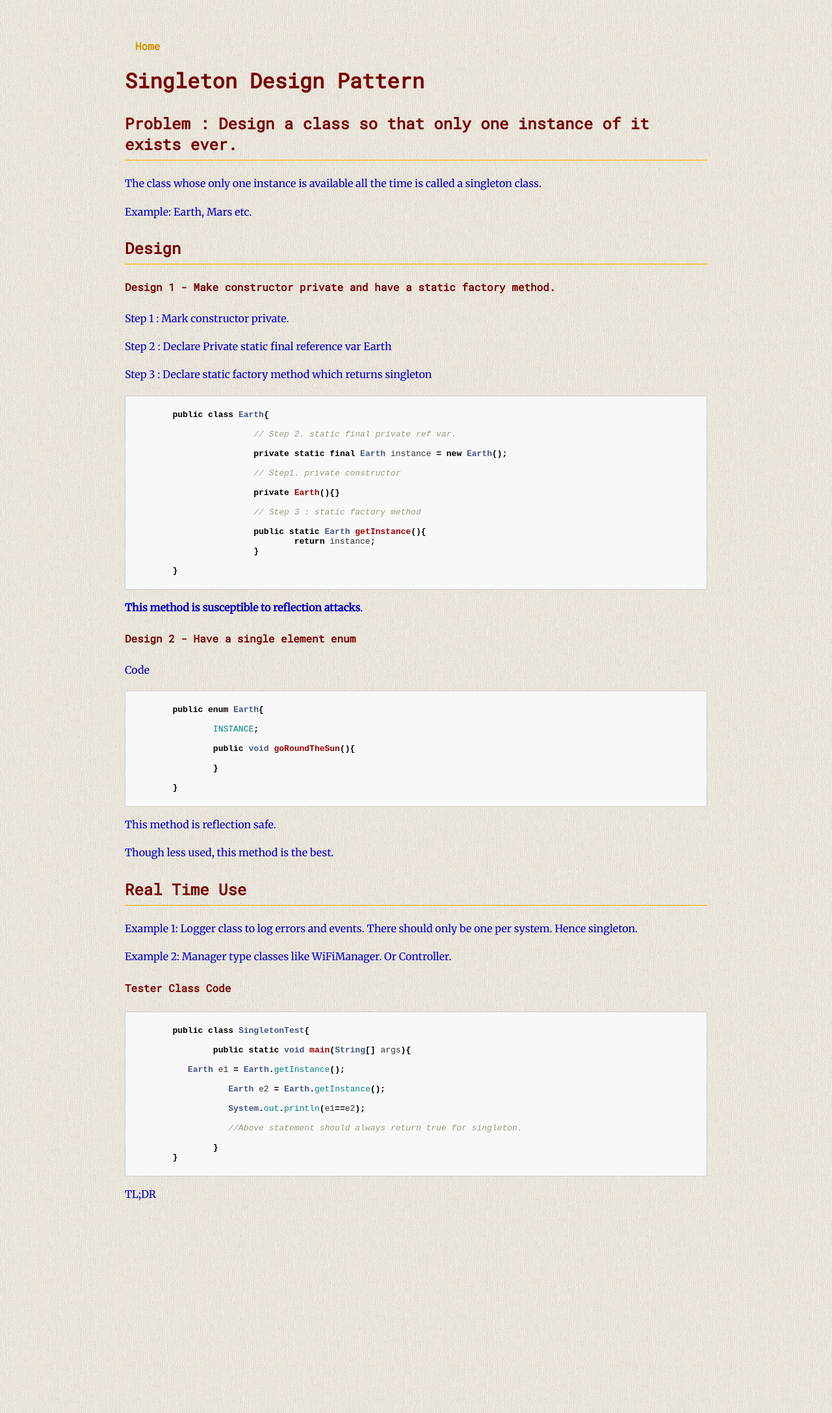
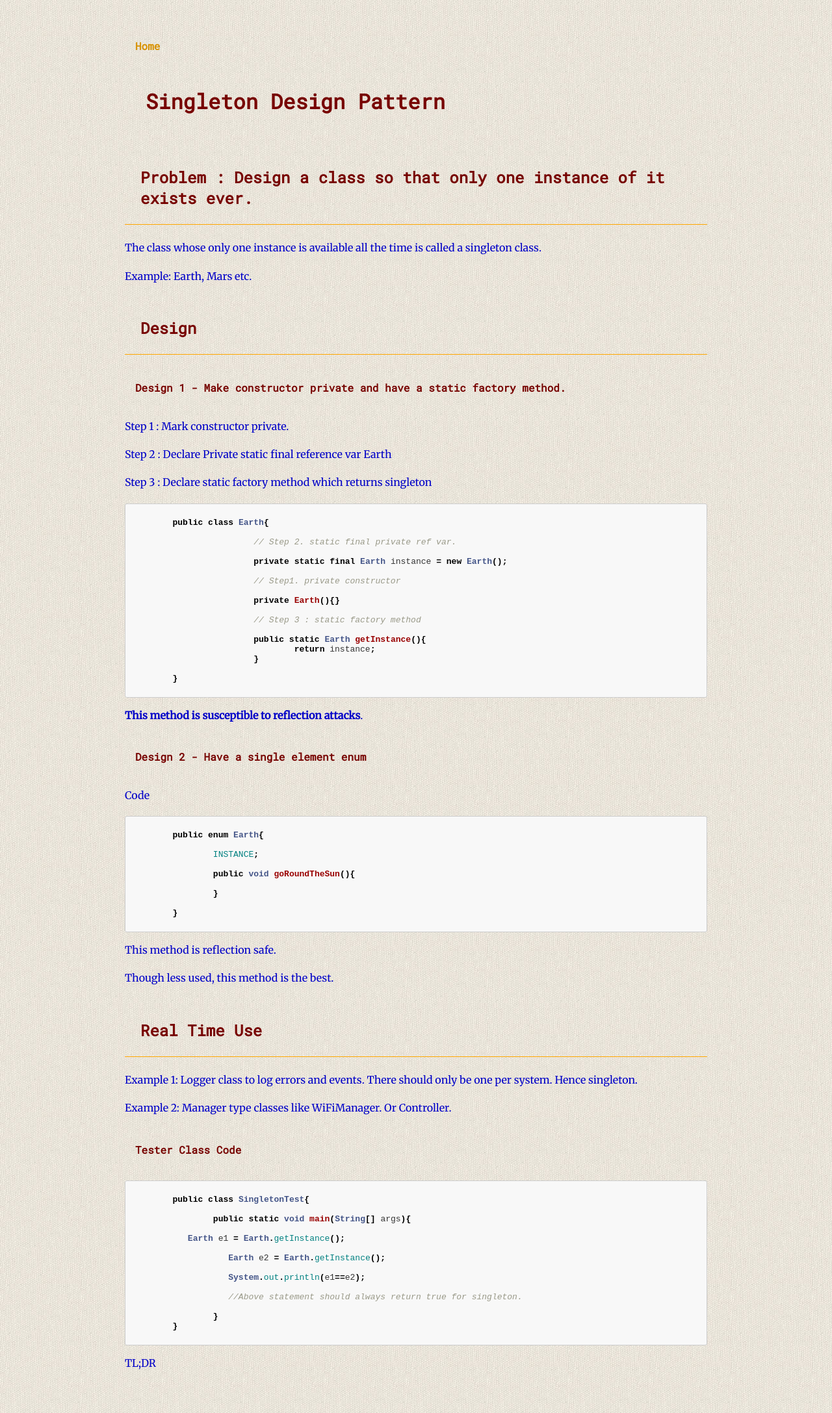
Before and after one commit to Jokestir/Jokestir.github.io, a Jekyll site: the page built from DesignPatterns/Singleton.md, in a window 1280 px wide. Shown: the whole page at 65% size. Built offline with Jekyll 4.4.1, drawn with Linux system fonts in a browser that asks for light colours.

Commit message:
change css again

```diff
--- a/css/main.css
+++ b/css/main.css
@@ -28,7 +28,7 @@ h1 {
     font-family: 'Roboto Mono', monospace;
 	color: #770300;
     margin-bottom: 20px;
-    padding-bottom: 5px;
+    padding: 1em;
 
 }
 
@@ -36,7 +36,7 @@ h2 {
     font-size: 25px;
     font-family: 'Roboto Mono', monospace;
 	color: #770300;
-    padding-bottom: 5px;
+    padding: 1em;
 }
 
 h3 {
@@ -44,14 +44,14 @@ h3 {
     font-family: 'Roboto Mono', monospace;
 	color: #770300;
 	border-bottom: 1px solid #FFA700;
-    padding-bottom: 8px;
+    padding: 1em;
 }
 
 h4 {
     font-size: 16px;
     font-family: 'Roboto Mono', monospace;
     color: #770300;
-    padding-bottom: 5px;
+    padding: 1em;
 }
 p {
 	font-family: 'Merriweather', serif;
```
